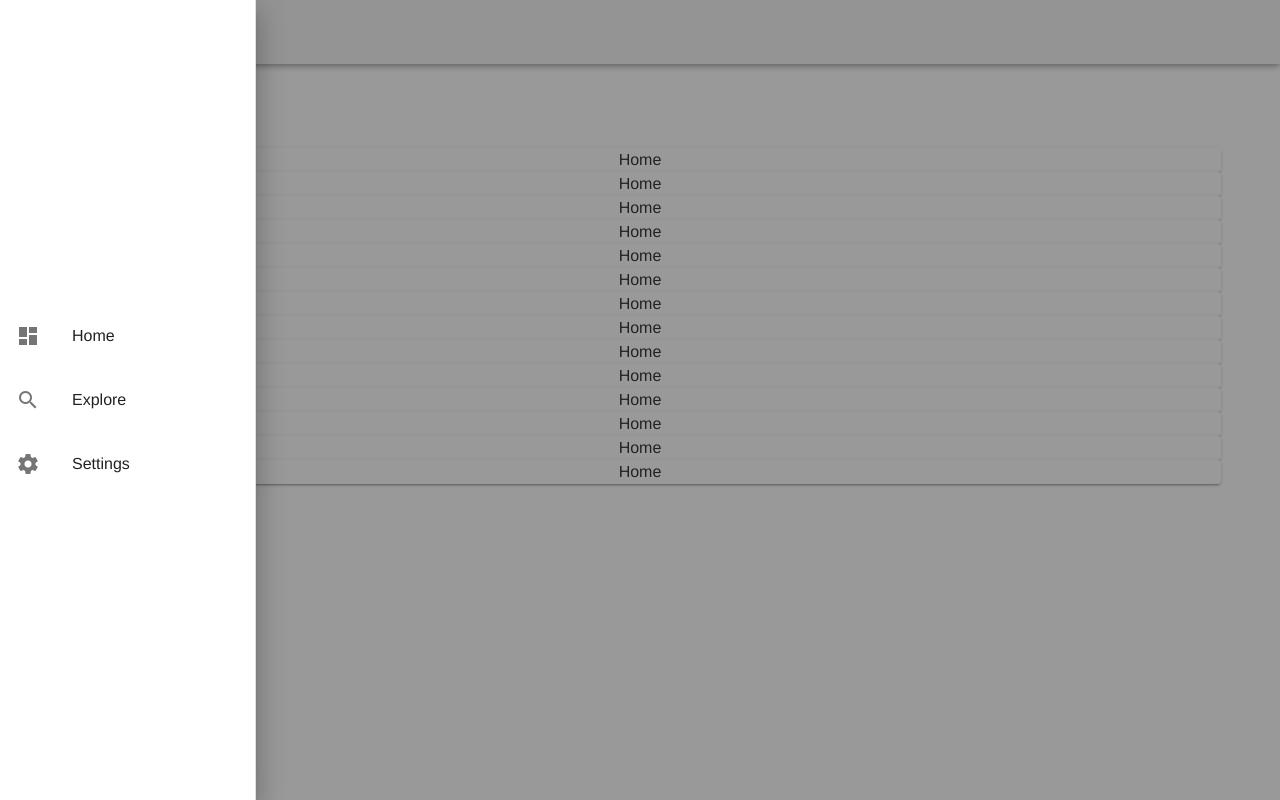
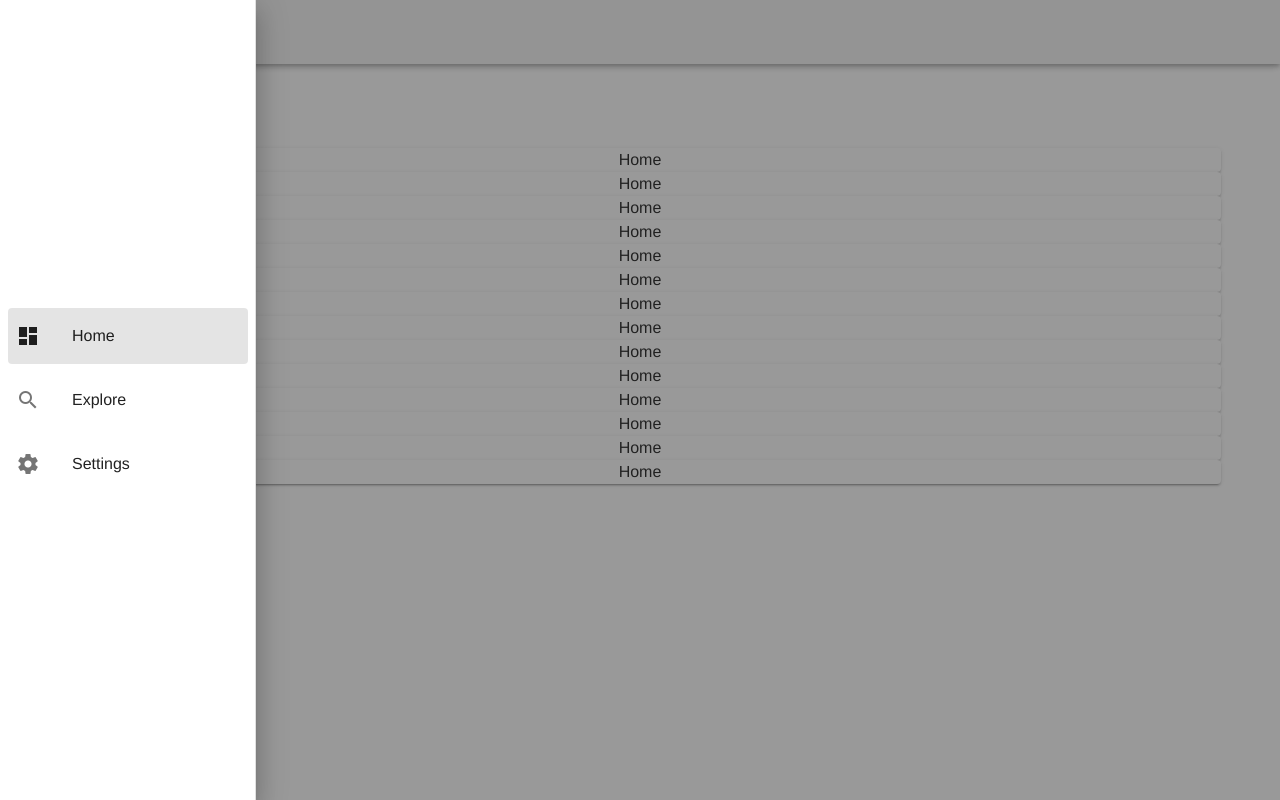
Before and after one commit to chessmadridista/Softinfo-Systems-Round-2-Project, a Vue app in the folder app/: page / in a window 1280 px wide. Both pictures are taken after a click on the button 28 px from the left and 32 px from the top of the page. Built offline with nearby package versions, Linux system fonts and the light colour scheme.

Commit message:
Add links to the items in the side navigation menu.

```diff
--- a/app/src/components/NavigationHeader.vue
+++ b/app/src/components/NavigationHeader.vue
@@ -15,7 +15,9 @@
                 <v-list-item-group>
                     <v-list-item
                     v-for="item of items"
-                    :key="item.itemID">
+                    link
+                    :key="item.itemID"
+                    :to="item.itemLink">
                         <v-list-item-icon>
                             <v-icon>{{ item.itemIcon }}</v-icon>
                         </v-list-item-icon>
@@ -36,17 +38,20 @@ export default {
                 {
                     itemID: 0,
                     itemIcon: "mdi-view-dashboard",
-                    itemTitle: "Home"
+                    itemTitle: "Home",
+                    itemLink: "/",
                 },
                 {
                     itemID: 1,
                     itemIcon: "mdi-magnify",
-                    itemTitle: "Explore"
+                    itemTitle: "Explore",
+                    itemLink: "/explore",
                 },
                 {
                     itemID: 2,
                     itemIcon: "mdi-cog",
-                    itemTitle: "Settings"
+                    itemTitle: "Settings",
+                    itemLink: "/settings",
                 },
 
             ],
```
